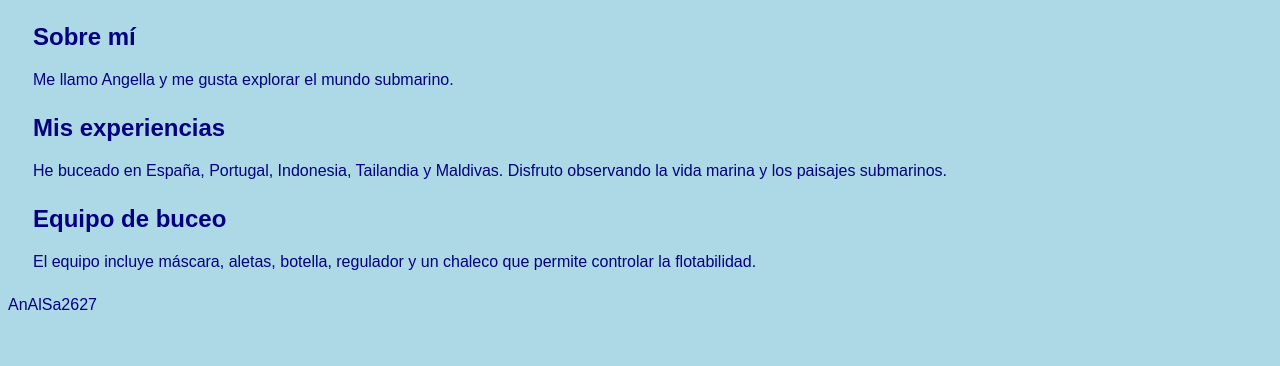
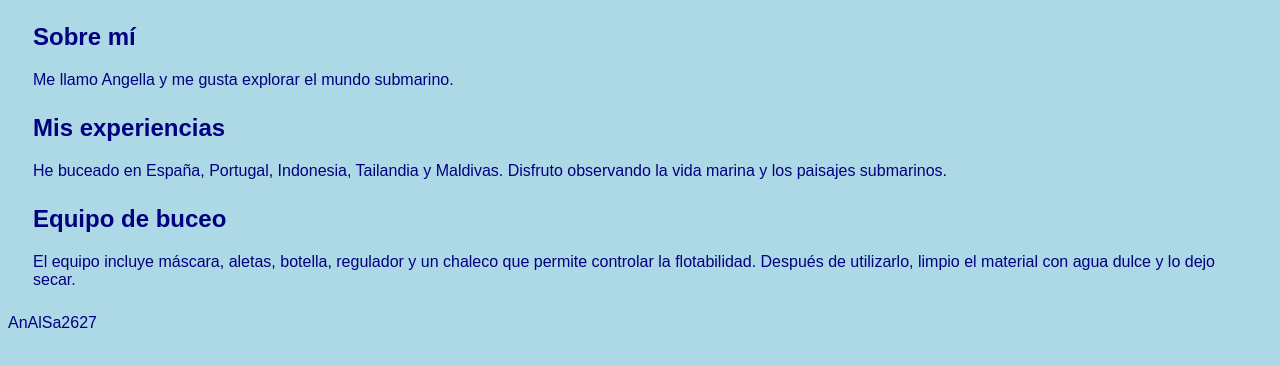
Before and after one commit to Angella-Alv/Proyecto-Web-AnAlSa2627, a plain HTML site: page index.html in a window 1280 px wide. Shown: the part 100-466 px from the top of the page. Drawn offline with Linux system fonts and the light colour scheme.

Commit message:
Consejos de cuidado del equipo en index

```diff
--- a/index.html
+++ b/index.html
@@ -29,7 +29,8 @@
 
 <section id="equipo">
     <h2>Equipo de buceo</h2>
-    <p>El equipo incluye máscara, aletas, botella, regulador y un chaleco que permite controlar la flotabilidad. </p>
+    <p>El equipo incluye máscara, aletas, botella, regulador y un chaleco que permite controlar la flotabilidad.
+        Después de utilizarlo, limpio el material con agua dulce y lo dejo secar. </p>
 </section>
     </main>
 
```
